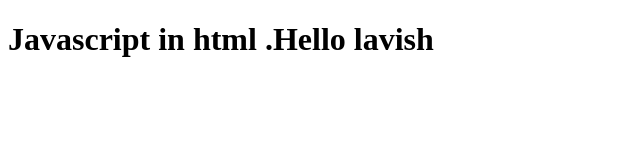
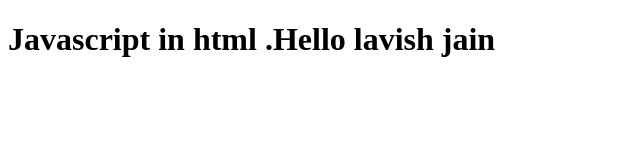
Before and after one commit to lavishjain36/background-generator, a plain HTML site: page index.html in a window 1280 px wide. Shown: the whole page, without its empty margins (0-640 px from the left). Drawn offline with Linux system fonts and the light colour scheme.

Commit message:
changing text

```diff
--- a/index.html
+++ b/index.html
@@ -5,7 +5,7 @@
 	<link rel="stylesheet" type="text/css" href="">
 </head>
 <body>
-<h1>Javascript in html .Hello lavish</h1>
+<h1>Javascript in html .Hello lavish jain</h1>
 <script type="text/javascript" src="script.js">
 </script>
 
```
